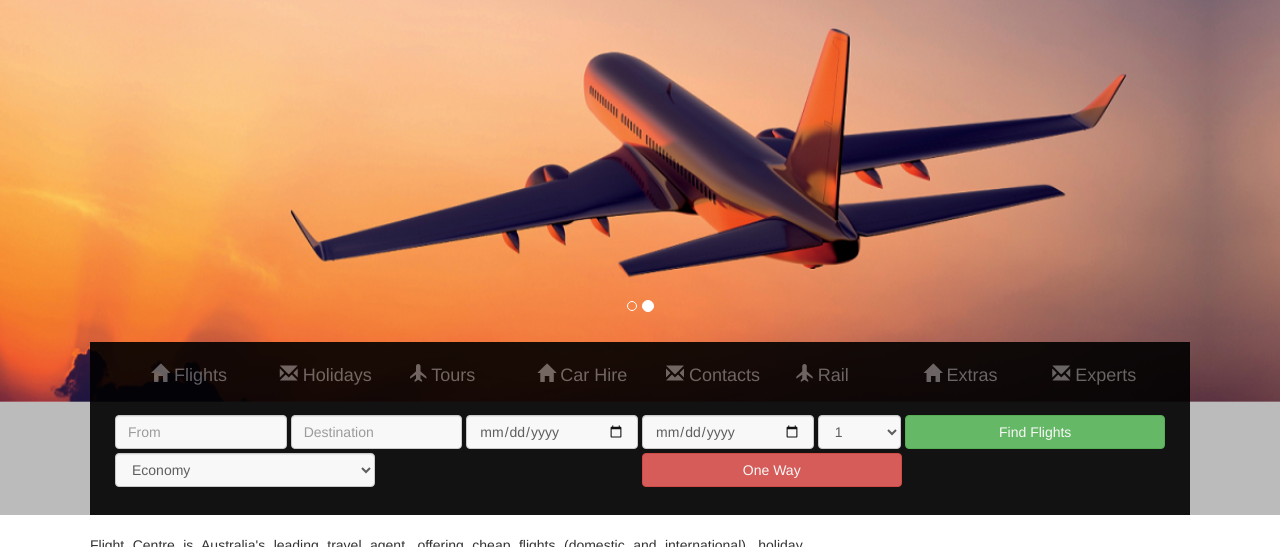
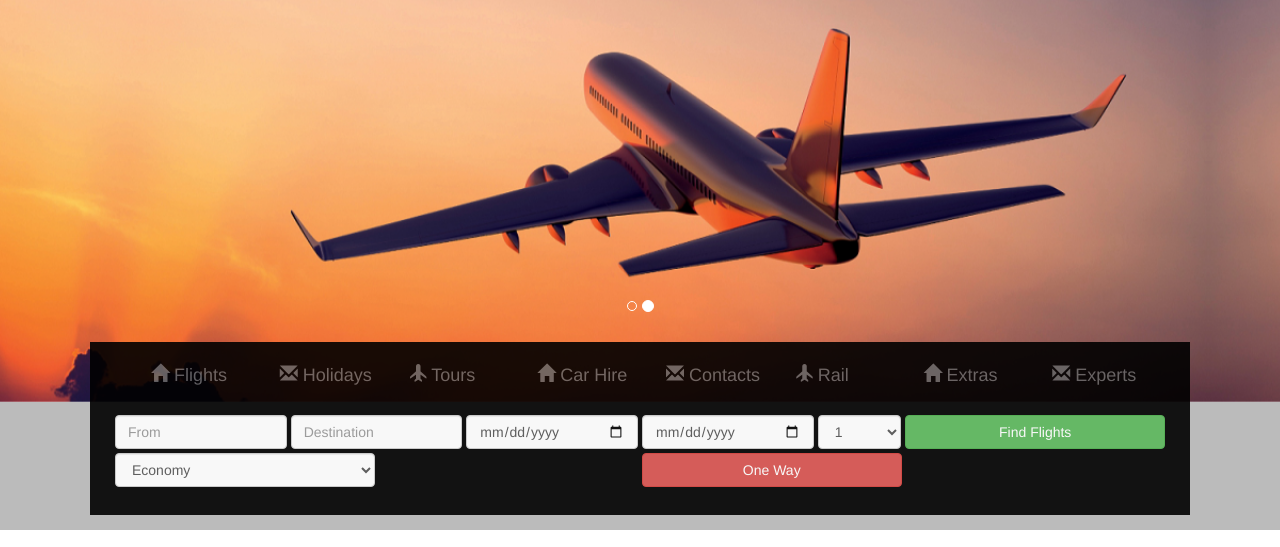
Before and after one commit to hmdseifi/flight-web, a plain HTML site: page index.html in a window 1280 px wide. Shown: the part 174-721 px from the top of the page. Drawn offline with nearby package versions, Linux system fonts and the light colour scheme.

Commit message:
Update index.html

```diff
--- a/index.html
+++ b/index.html
@@ -78,7 +78,7 @@
 	</div>
 	<!--Carousel End-->
 	<!--Search-panel-->
-	<div class="container-fluid" style="background-color: #bbbbbb;">
+	<div class="container-fluid" style="background-color: #bbbbbb; padding-bottom:15px;">
 		<div class="search-panel">
 			<div class="row">
 				<div class="col-md-12">
```
